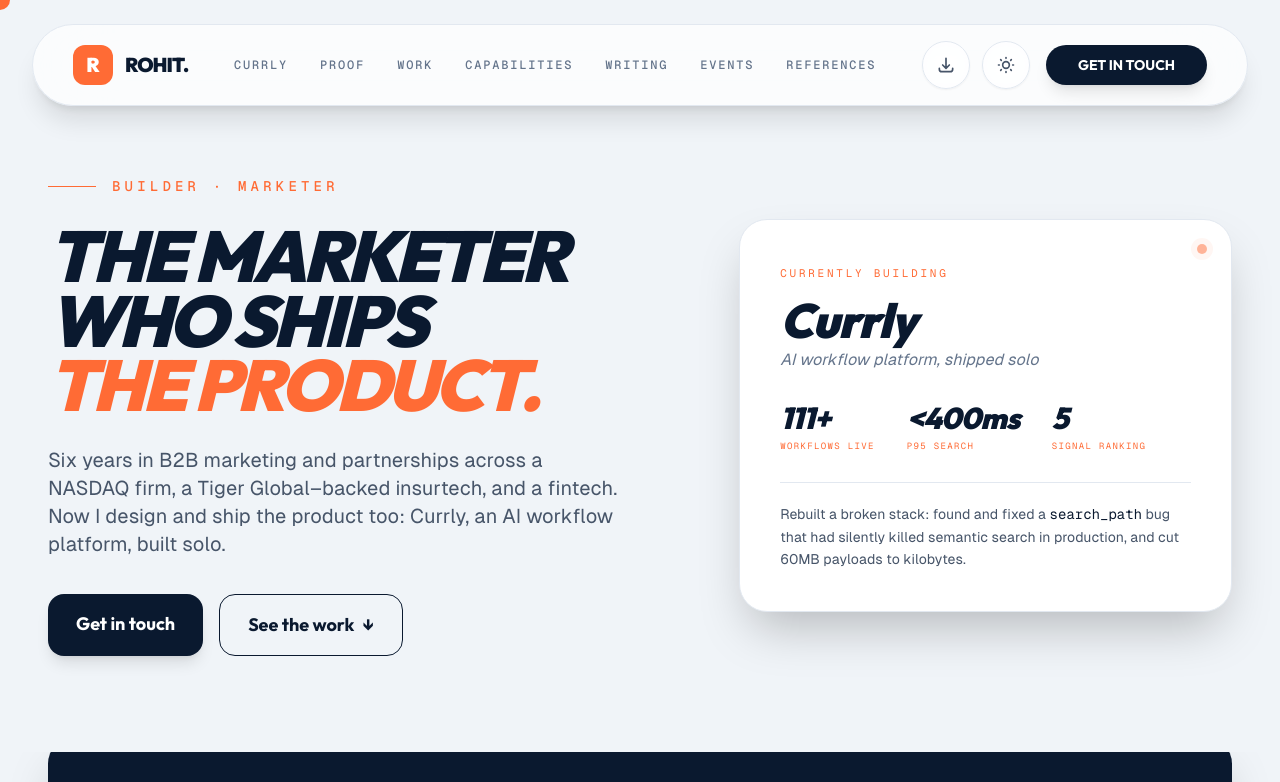
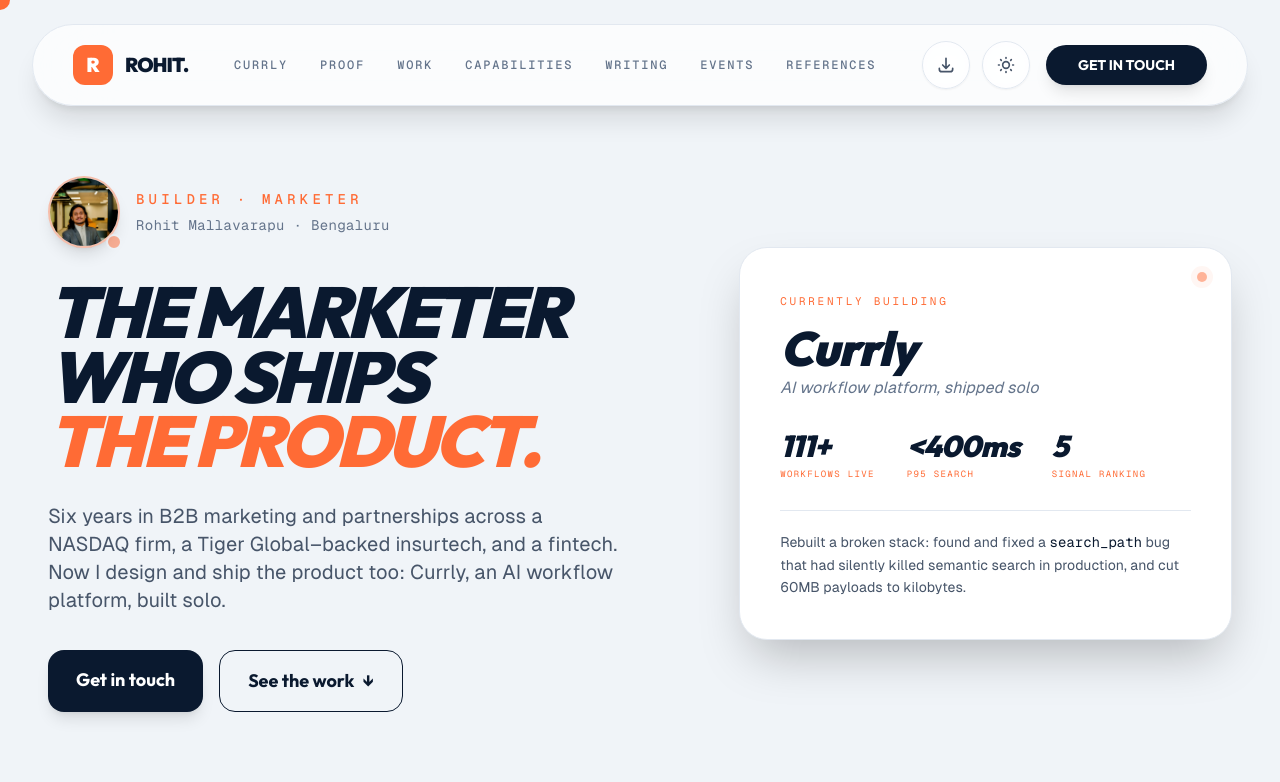
Before and after one commit to rohit1703/rohit-executive-portfolio, a React (Vite) app: page / in a window 1280 px wide. Shown: the top 782 px of the page. Built offline with nearby package versions, Linux system fonts and the light colour scheme.

Commit message:
feat(v2): add portrait signature to hero; reframe bento Currly card
- Hero eyebrow becomes a portrait avatar + name/availability signature.
- Bento 'what I build now' leads with 450+ builder community (traction),
  moving '1,400+ tools · 111+ workflows' to the supporting line.

```diff
--- a/src/components/Hero.tsx
+++ b/src/components/Hero.tsx
@@ -25,10 +25,32 @@
             initial={{ opacity: 0, x: -20 }}
             animate={{ opacity: 1, x: 0 }}
             transition={{ duration: 0.7 }}
-            className="flex items-center gap-4 text-[#FF6B35] font-mono font-medium text-xs md:text-sm uppercase tracking-[0.3em] mb-7"
+            className="flex items-center gap-4 mb-8"
           >
-            <span className="w-10 md:w-12 h-px bg-[#FF6B35]" />
-            {data.badge}
+            <div className="relative flex-shrink-0">
+              <div className="w-16 h-16 md:w-[72px] md:h-[72px] rounded-full overflow-hidden border-2 border-[#FF6B35]/40 shadow-lg">
+                <img
+                  src="/rohit.webp"
+                  alt="Rohit Mallavarapu"
+                  width="800"
+                  height="1000"
+                  fetchPriority="high"
+                  className="w-full h-full object-cover object-top"
+                />
+              </div>
+              <span
+                className="absolute -bottom-0.5 -right-0.5 w-4 h-4 rounded-full bg-[#FF6B35] border-2 border-[#F0F4F8] dark:border-[#0A192F] animate-pulse"
+                title="Open to roles"
+              />
+            </div>
+            <div>
+              <div className="text-[#FF6B35] font-mono font-medium text-xs md:text-sm uppercase tracking-[0.3em]">
+                {data.badge}
+              </div>
+              <div className="mt-1.5 text-xs md:text-sm text-slate-500 dark:text-slate-400 font-mono tracking-wide">
+                Rohit Mallavarapu · Bengaluru
+              </div>
+            </div>
           </motion.div>
 
           <motion.h1
--- a/src/data/metrics.ts
+++ b/src/data/metrics.ts
@@ -107,14 +107,14 @@
         'I build the product I market. Currly: 1,400+ tools, 111+ workflows, 84 ISR use-case pages of programmatic SEO.',
     },
     kpi: {
-      about: { value: 1400, suffix: '+', label: 'Tools in Production' },
-      partnerships: { value: 1400, suffix: '+', label: 'Tools in Production' },
-      marketing: { value: 1400, suffix: '+', label: 'Tools in Production' },
+      about: { value: 450, suffix: '+', label: 'Builder community' },
+      partnerships: { value: 450, suffix: '+', label: 'Builder community' },
+      marketing: { value: 450, suffix: '+', label: 'Builder community' },
     },
     secondaryText: {
-      about: '111+ workflows · p95 search < 400ms',
-      partnerships: '5-signal Postgres ranking engine',
-      marketing: 'Describe the outcome. Get the workflow.',
+      about: '1,400+ tools · 111+ workflows in production',
+      partnerships: '5-signal ranking · p95 search < 400ms',
+      marketing: '84 ISR use-case pages · programmatic SEO',
     },
     order: { about: 4, partnerships: 4, marketing: 2 },
     variant: 'dark',
```
